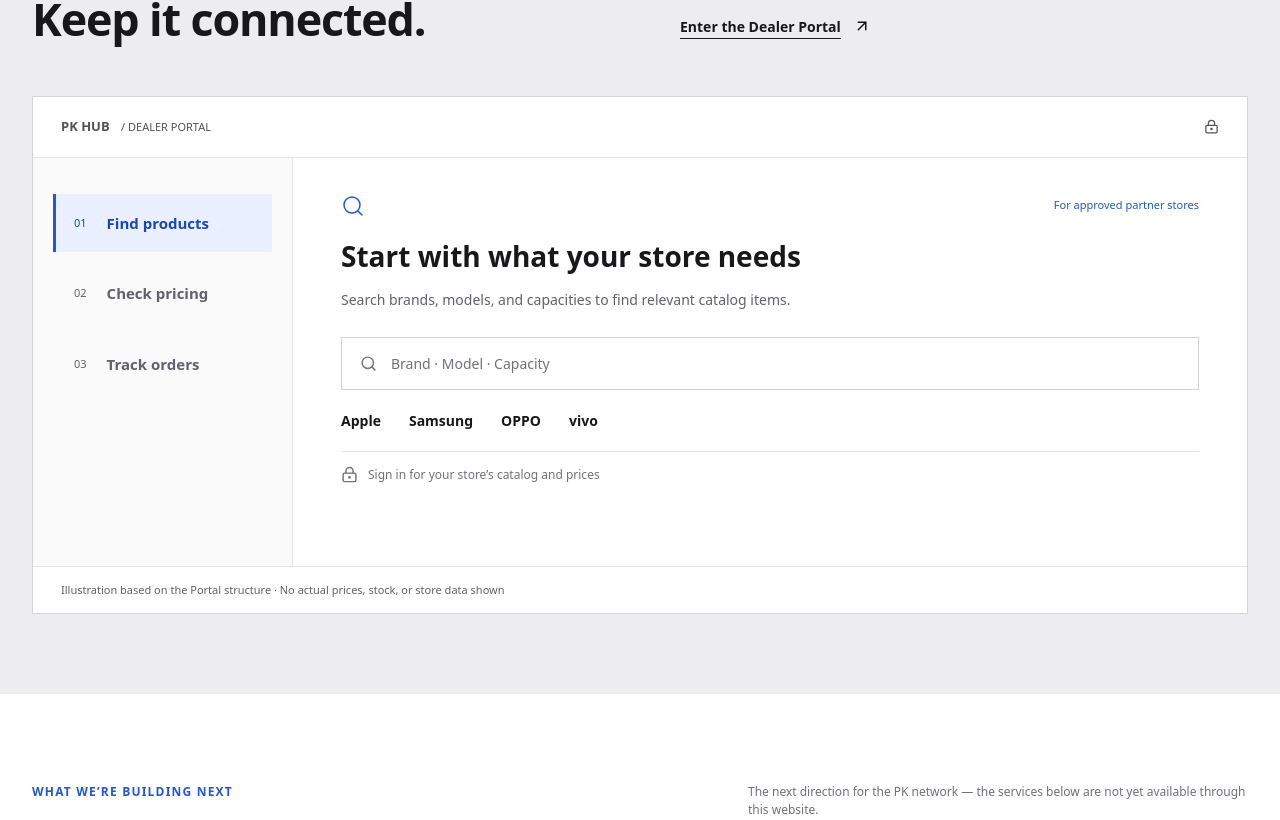
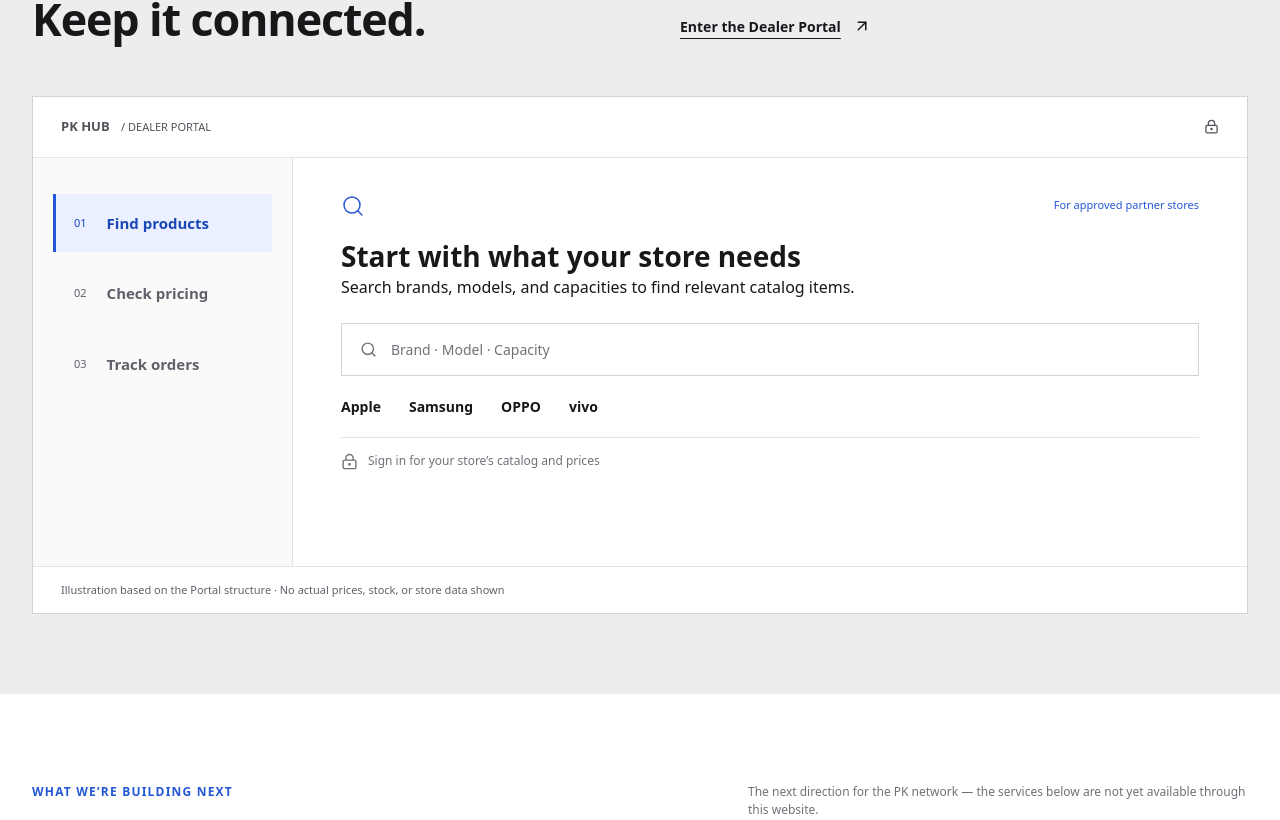
Before and after one commit to deucetrk/pk-hub, a React (Vite) app in the folder website/: page /en in a window 1280 px wide. Shown: the part 2240-3060 px from the top of the page. Built offline with nearby package versions, Linux system fonts and the light colour scheme; no server answers; a web font is replaced by a local one.

Commit message:
build(pkhub): guard Vite deploy and polish portal feedback

```diff
--- a/website/src/index.css
+++ b/website/src/index.css
@@ -196,7 +196,7 @@
 .pk-journey svg { color: #a1a1aa; flex-shrink: 0; }
 .pk-supply { display: grid; grid-template-columns: 1fr 1fr; gap: 80px; align-items: center; padding: 80px 0 100px; }
 .pk-supply figure { align-self: stretch; display: flex; flex-direction: column; }
-.pk-supply img { width: 100%; flex: 1; min-height: 320px; object-fit: cover; }
+.pk-supply img { width: 100%; flex: 1; min-height: 320px; object-fit: cover; transition: transform 500ms cubic-bezier(.2,.7,.2,1); }
 .pk-supply figcaption { font-size: 11px; color: #71717a; margin-top: 14px; }
 .pk-feature-copy h3, .pk-portal-heading h3, .pk-next-grid h3 { font-size: clamp(30px, 3.5vw, 48px); font-weight: 650; line-height: 1.3; letter-spacing: -.025em; margin-top: 20px; text-wrap: balance; }
 .pk-feature-copy > p:not(.pk-eyebrow), .pk-portal-heading > div > p:not(.pk-eyebrow), .pk-next-grid article > p:not(.pk-eyebrow):not(.pk-feature-note) { color: #61616c; margin-top: 24px; font-size: 17px; line-height: 1.8; max-width: 570px; }
@@ -256,6 +256,10 @@
 @media (prefers-reduced-motion: no-preference) {
   .pk-portal-panel > * { animation: pk-hero-enter 400ms both; }
 }
+@media (hover: hover) and (prefers-reduced-motion: no-preference) {
+  .pk-hero:hover .pk-hero-media > img { transform: scale(1.015); }
+  .pk-supply figure:hover img { transform: scale(1.018); }
+}
 @media (max-width: 1023px) {
   .pk-supply, .pk-portal-heading { gap: 36px; }
   .pk-portal-body { grid-template-columns: 210px 1fr; }
--- a/website/src/pages/home/WhySection.tsx
+++ b/website/src/pages/home/WhySection.tsx
@@ -1,5 +1,5 @@
 import { useRef, useState } from 'react'
-import { m } from 'framer-motion'
+import { AnimatePresence, m } from 'framer-motion'
 import { ArrowRight, ArrowUpRight, LockKeyhole, Search, PackageCheck, SlidersHorizontal } from 'lucide-react'
 import Container from '@/components/Container'
 import { useLanguage } from '@/i18n/LanguageContext'
@@ -23,6 +23,7 @@
 function PortalPreview() {
   const { isThai, language } = useLanguage()
   const [active, setActive] = useState(0)
+  const { reduceMotion } = useRevealMotion()
   const tabRefs = useRef<Array<HTMLButtonElement | null>>([])
   const steps = PORTAL_STEPS[language]
   const icons = [Search, SlidersHorizontal, PackageCheck]
@@ -49,7 +50,15 @@
               }}><span aria-hidden="true">0{index + 1}</span>{label}</button>
           ))}
         </div>
-        <div key={active} id="portal-panel" role="tabpanel" aria-labelledby={`portal-tab-${active}`} tabIndex={0} className="pk-portal-panel">
+        <div id="portal-panel" role="tabpanel" aria-labelledby={`portal-tab-${active}`} tabIndex={0} className="pk-portal-panel">
+          <AnimatePresence initial={false} mode="wait">
+            <m.div
+              key={active}
+              initial={reduceMotion ? false : { opacity: 0, y: 8 }}
+              animate={{ opacity: 1, y: 0 }}
+              exit={reduceMotion ? undefined : { opacity: 0, y: -6 }}
+              transition={{ duration: reduceMotion ? 0 : 0.2, ease: 'easeOut' }}
+            >
               <div className="pk-portal-preview-heading"><Icon size={24} strokeWidth={1.5} aria-hidden="true" /><span>{isThai ? 'สำหรับร้านที่ได้รับอนุมัติ' : 'For approved partner stores'}</span></div>
               <h4 className="font-display">{steps[active][1]}</h4>
               <p>{steps[active][2]}</p>
@@ -66,6 +75,8 @@
                 <span>{isThai ? 'คำสั่งซื้อของร้านคุณ' : 'Your store’s orders'}</span>
                 <p>{isThai ? 'รายละเอียดออเดอร์ สถานะ และประวัติ จะอยู่ในบัญชีที่ได้รับอนุมัติ' : 'Order details, status, and history are available in your approved account.'}</p>
               </div>}
+            </m.div>
+          </AnimatePresence>
         </div>
       </div>
       <p className="pk-demo-caption">{isThai ? 'ภาพอธิบายการใช้งานจากโครงสร้าง Portal · ไม่แสดงราคา สต็อก หรือข้อมูลร้านค้าจริง' : 'Illustration based on the Portal structure · No actual prices, stock, or store data shown'}</p>
```
Also changed, not shown: 1 other file (tests, documents, lock files or other folders). Lines whose indentation alone changed are shown as unchanged.
